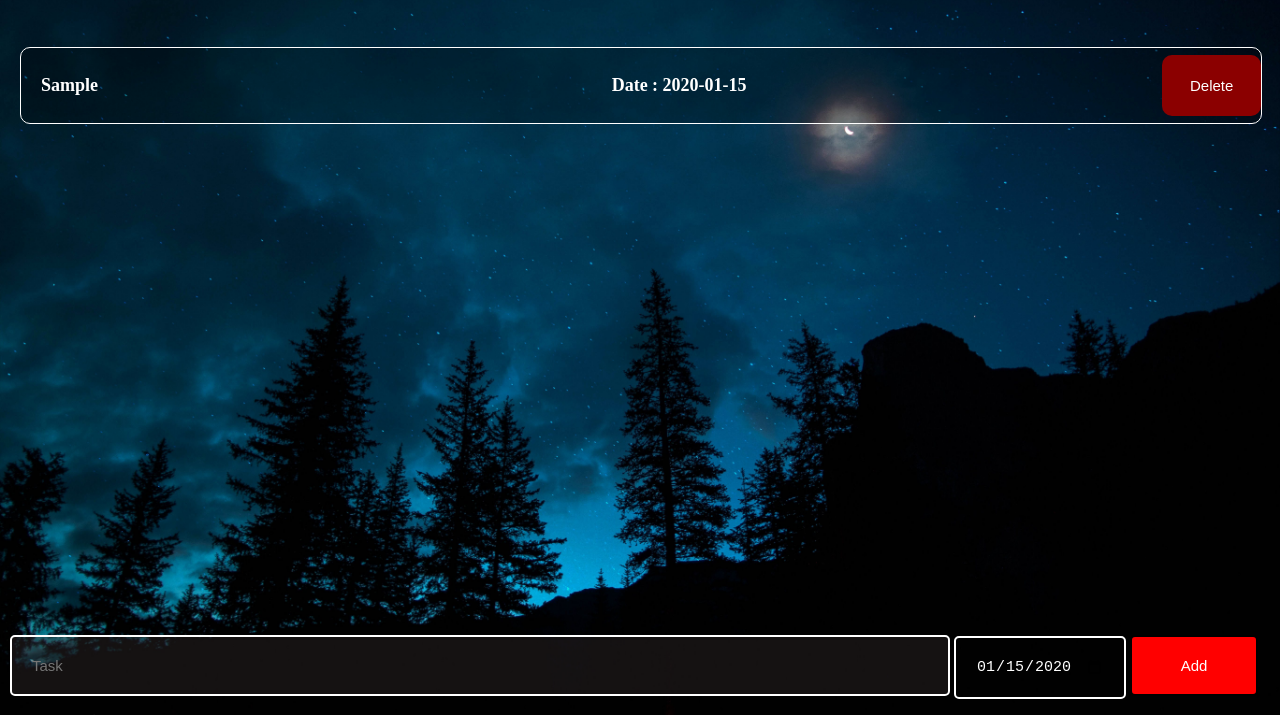
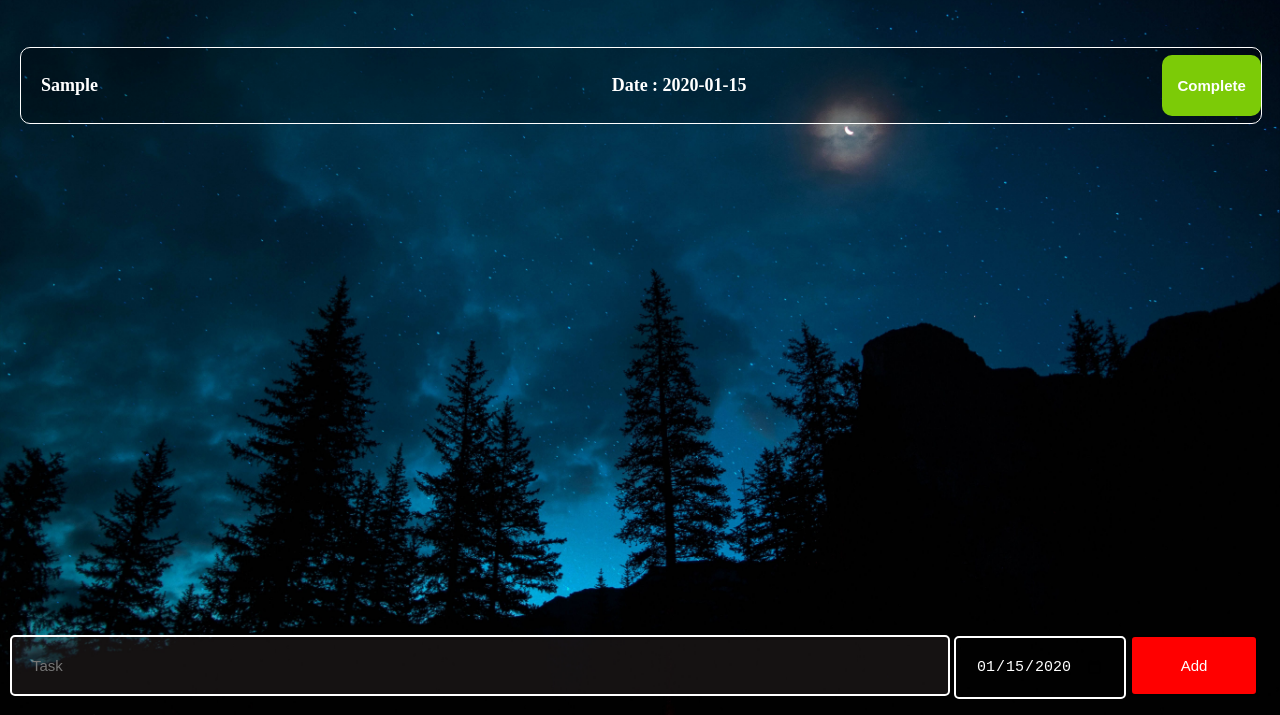
Before and after one commit to DeepakSharma34/todo-list, a plain HTML site: page index.html in a window 1280 px wide. Both pictures are taken after typing "Sample", "2020-01-15" into the empty fields and a click on the button "Add". Shown: the part 85-800 px from the top of the page. Drawn offline with Linux system fonts and the light colour scheme.

Commit message:
changes in button

```diff
--- a/script.js
+++ b/script.js
@@ -13,7 +13,7 @@ function renderTodolist(){
         <button onclick="
              todoList.splice(${i} , 1);
              renderTodolist();
-        " class="delete-todo-button">Delete</button>
+        " class="delete-todo-button">Complete</button>
         </div>` ;
         todoListHtml = todoListHtml + html;
     }
--- a/style.css
+++ b/style.css
@@ -109,10 +109,11 @@ body{
 }
 
 .delete-todo-button {
-    background-color : darkred;
+    background-color : rgb(124, 203, 7);
     color : white;
     border: none;
     font-size: 15px;
+    font-weight: bold;
     padding-top: 10px;
     padding-bottom: 10px;
     cursor: pointer;
```
